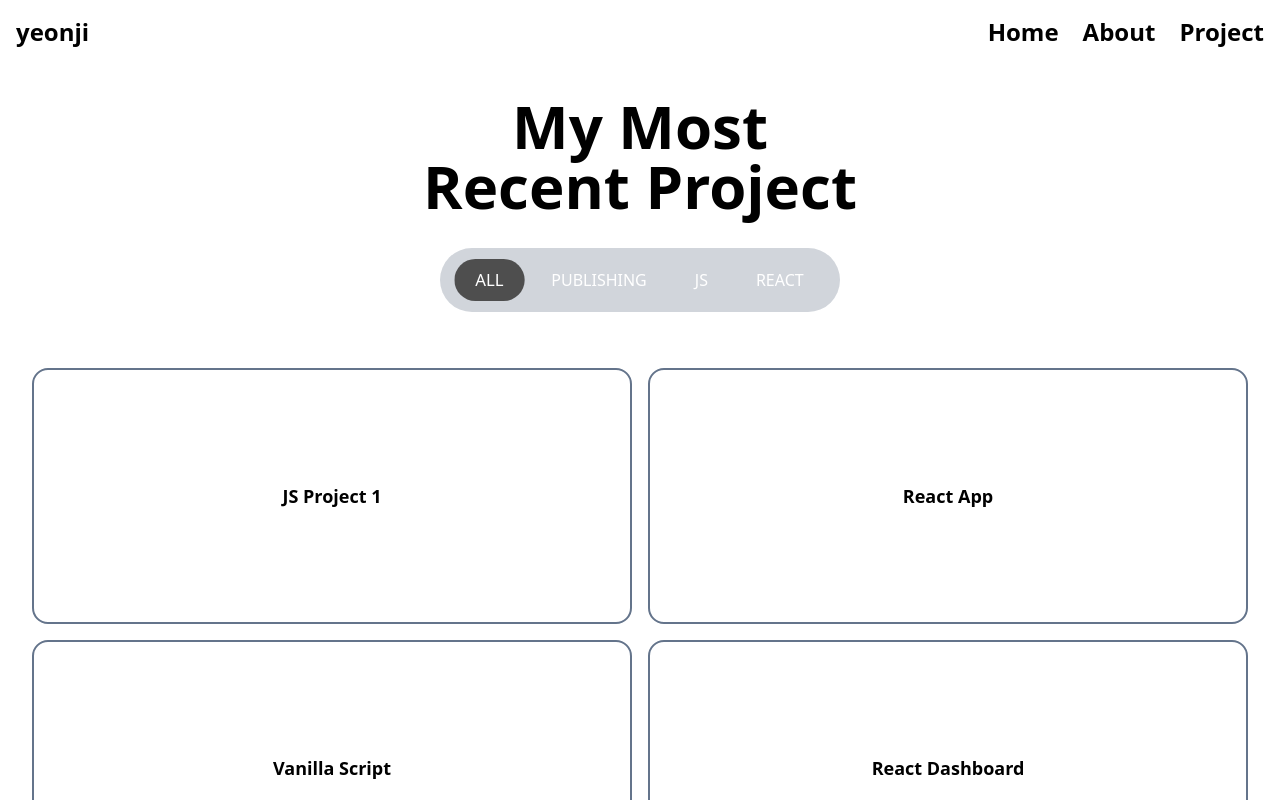
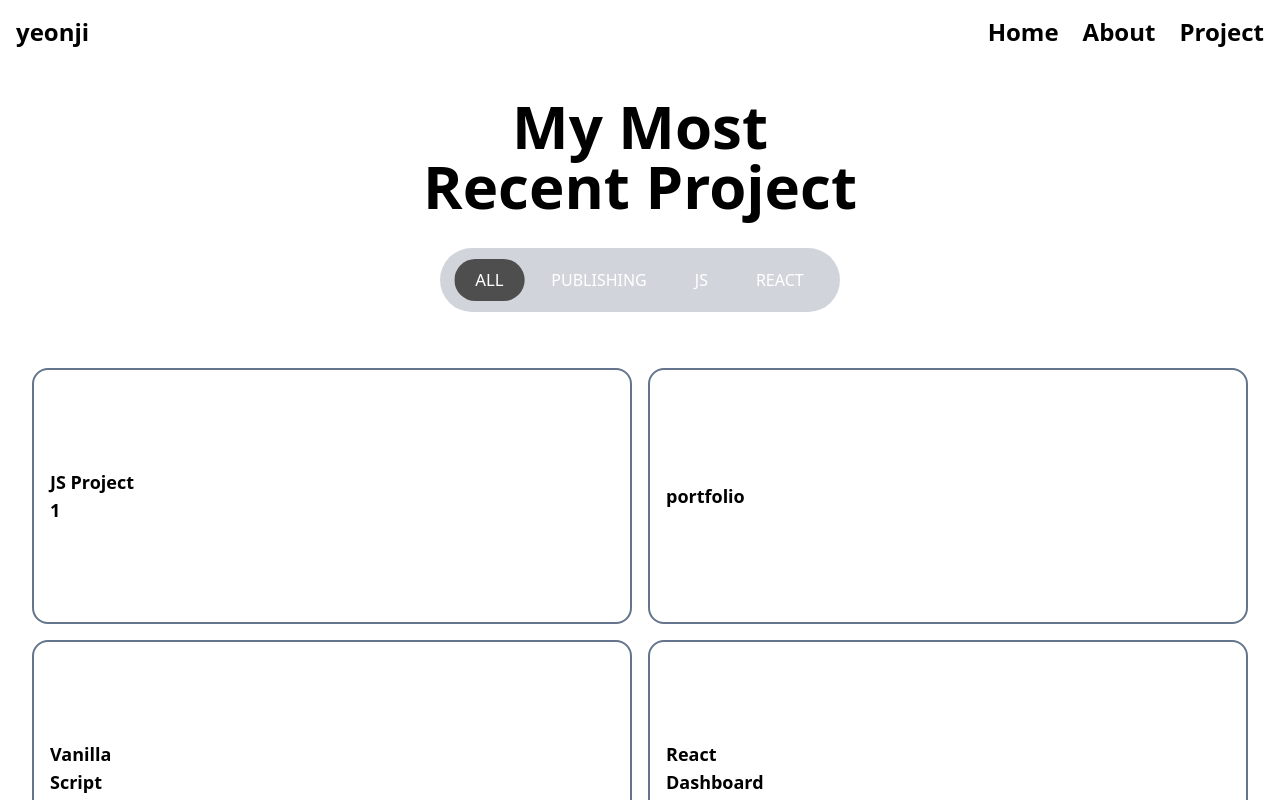
Before and after one commit to lee-yeon-ji/yeonji_portfolio, a React (Create React App) app: page /project in a window 1280 px wide. Shown: the top 800 px of the page. Built offline with nearby package versions, Linux system fonts and the light colour scheme.

Commit message:
home page

```diff
--- a/src/pages/About.jsx
+++ b/src/pages/About.jsx
@@ -27,7 +27,7 @@ export default function About() {
                 <div className="pt-14">
                     <div className="font-bold text-3xl">My tech stack</div>
                     <div className="pt-6">
-                        <ul className="flex gap-6">
+                        <ul className="flex gap-6">L
                             <li className="max-w-12 h-10">
                                 <img className="w-full" src="/img/ic_react.svg" alt="img_react"/>
                             </li>
--- a/src/pages/Project.jsx
+++ b/src/pages/Project.jsx
@@ -6,7 +6,7 @@ export default function Project() {
   //프로젝트 데이터
     const projects = [
         { id: 1, name: "JS Project 1", category: "JS" },
-        { id: 2, name: "React App", category: "REACT" },
+        { id: 2, name: "portfolio", category: "REACT", img: "/img/img_project1.png"},
         { id: 3, name: "Vanilla Script", category: "JS" },
         { id: 4, name: "React Dashboard", category: "REACT" },
         { id: 5, name: "Publishing Dashboard", category: "PUBLISHING" },
@@ -36,9 +36,10 @@ export default function Project() {
     };
 
 
-    const ProjectCard = ({ name }) => {
+    const ProjectCard = ({ name, img }) => {
         return (
-            <motion.div
+            <>
+                <motion.div
                 layout
                 initial={{ opacity: 0, y: 20 }}
                 animate={{ opacity: 1, y: 0 }}
@@ -47,7 +48,12 @@ export default function Project() {
                 className="border-2 border-slate-500 rounded-2xl p-4 h-64 overflow-hidden cursor-pointer flex items-center justify-center hover:shadow-xl hover:scale-[1.02] transition-all"
             >
                 <span className="text-lg font-semibold">{name}</span>
+                <span className="w-full h-full">{img}</span>
             </motion.div>
+
+
+            </>
+
         );
     };
     return (
```
